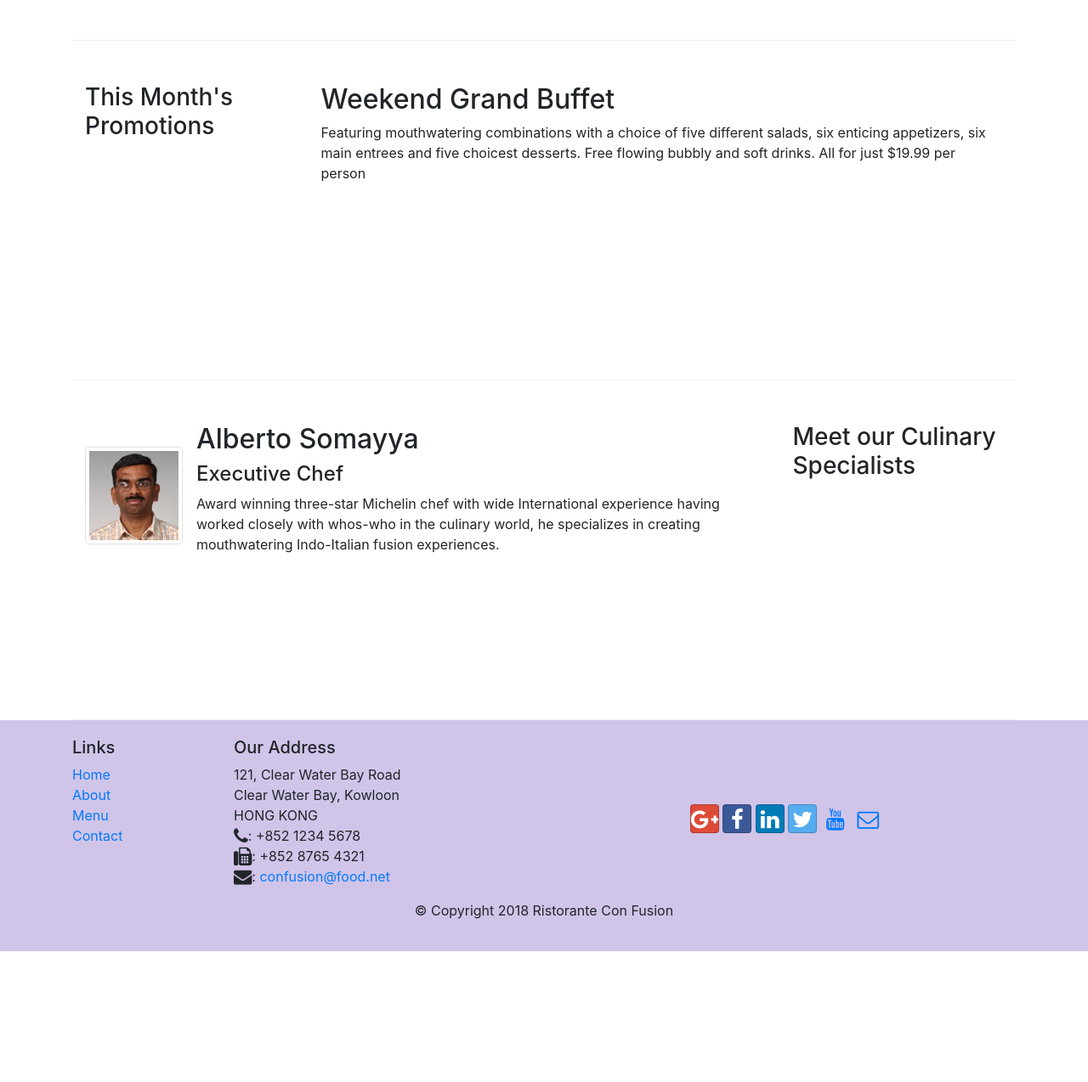
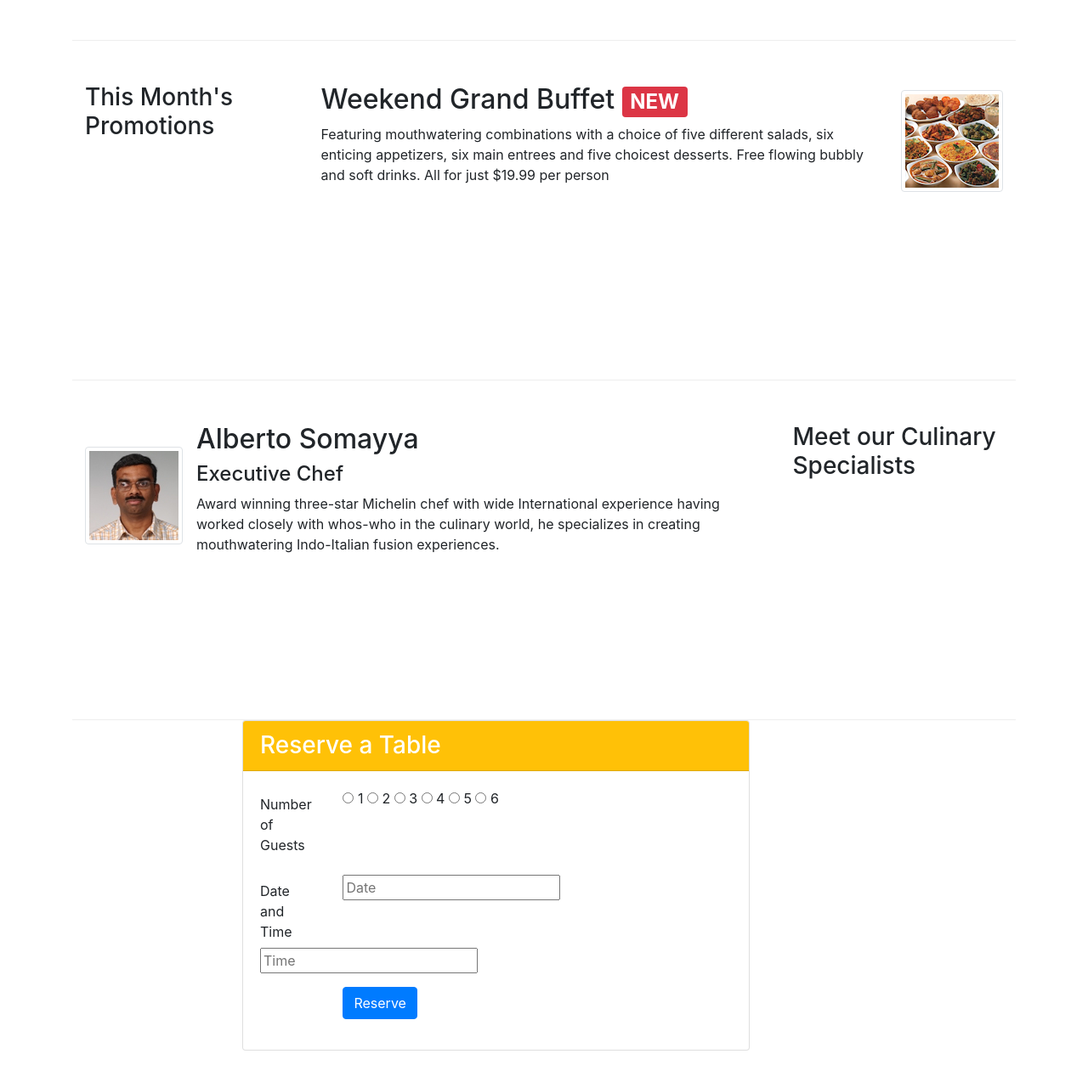
Before and after one commit to RahulAiran/Bootstrap, a website: page index.html in a window 1280 px wide. Shown: the part 686-1960 px from the top of the page at 85% size. Before the commit the page ends 1806 px from the top, so only its background shows below. Drawn offline with nearby package versions, Linux system fonts and the light colour scheme.

Commit message:
Assignment2

```diff
--- a/index.html
+++ b/index.html
@@ -44,8 +44,11 @@
                     <h1>Ristorante con Fusion</h1>
                     <p>We take inspiration from the World's best cuisines, and create a unique fusion experience. Our lipsmacking creations will tickle your culinary senses!</p>
                 </div>
-                <div class="col-12 col-sm align-self-center">
+                <div class="col-12 col-sm-3 align-self-center">
                     <img src="img/logo.png" class="img-fluid">
+                </div>
+                <div class="col-12 col-sm-3 align-self-center btn-group" role="group">
+                      <a type="button" class="btn text-black btn-warning " href="#reservetable">Reserve Table</a>
                 </div>
             </div>
         </div>
@@ -61,7 +64,7 @@
                     <img src="img/uthappizza.png" alt="uthappizza" class="d-flex mr-3 img-thumbnail align-self-center">
                     <div class="media-body">
                         <h2 class="mt-0">Uthappizza <span class="badge badge-danger">HOT</span> <span class="badge badge-pill badge-secondary">$4.99</span></h2>
-                <p>A unique combination of Indian Uthappam (pancake) and Italian pizza, topped with Cerignola olives, ripe vine cherry tomatoes, Vidalia onion, Guntur chillies and Buffalo Paneer.</p>
+                <p class="d-none d-sm-block">A unique combination of Indian Uthappam (pancake) and Italian pizza, topped with Cerignola olives, ripe vine cherry tomatoes, Vidalia onion, Guntur chillies and Buffalo Paneer.</p>
                     </div>
 
                 </div>
@@ -75,8 +78,15 @@
                 <h3>This Month's Promotions</h3>
             </div>
             <div class="col col-sm col-md">
-                <h2>Weekend Grand Buffet</h2>
-                <p>Featuring mouthwatering combinations with a choice of five different salads, six enticing appetizers, six main entrees and five choicest desserts. Free flowing bubbly and soft drinks. All for just $19.99 per person </p>
+                <div class="media">
+                    <div class="media-body">
+                        <h2 class="mt-0">Weekend Grand Buffet <span class="badge badge-danger">NEW</span></h2>
+                <p class="d-none d-sm-block">Featuring mouthwatering combinations with a choice of five different salads, six enticing appetizers, six main entrees and five choicest desserts. Free flowing bubbly and soft drinks. All for just $19.99 per person </p>
+                </div>
+                    <img src="img/buffet.png" alt="Weeknd Grand Buffet" class="d-flex ml-3 img-thumbnail align-self-center">
+
+                </div>
+
             </div>
         </div>
 
@@ -91,14 +101,56 @@
                 <div class="media-body">
                     <h2 class="mt-0">Alberto Somayya</h2>
                 <h4>Executive Chef</h4>
-                <p>Award winning three-star Michelin chef with wide International experience having worked closely with whos-who in the culinary world, he specializes in creating mouthwatering Indo-Italian fusion experiences. </p>
+                <p class="d-none d-sm-block">Award winning three-star Michelin chef with wide International experience having worked closely with whos-who in the culinary world, he specializes in creating mouthwatering Indo-Italian fusion experiences. </p>
                 </div>
                 </div>
 
             </div>
         </div>
+        <div class="row offset-sm-2">
+            <div class="col-12 col-sm-8">
+            <div class="card">
+                <h3 class="card-header bg-warning text-white">
+                    Reserve a Table
+                </h3>
+                <div class="card-body">
+                    <form id="reservetable">
+                        <div class="form-group row">
+                            <label for="Number of Guests" class="col-md-2 col-sm col-form-label">Number of Guests</label>
+                            <div class="radio col-sm">
+                                <label><input type="radio" name="no" > 1 </label>
+                                <label><input type="radio" name="no" > 2 </label>
+                                <label><input type="radio" name="no" > 3 </label>
+                                <label><input type="radio" name="no" > 4 </label>
+                                <label><input type="radio" name="no" > 5 </label>
+                                <label><input type="radio" name="no" > 6 </label>
+                            </div>
+                        </div>
+                           <div class="form-group row">
+                            <label for="dateandtime" class="col-md-2 col-form-label">Date and Time</label>
+                            <div class="col-sm">
+                                <input type="text" name="dateandtime" id="dateandtime" placeholder="Date">
+                            </div>
+                            <div class="col-sm">
+                                <input type="text" name="dateandtime" id="dateandtime" placeholder="Time">
+                            </div>
+
+                        </div>
+                            <div class="form-group row">
+                                <div class="offset-md-2 col-md-10">
+                                     <button class="btn btn-primary" type="submit">Reserve</button>
+                                </div>
+                             </div>
+                    </form>
+                </div>
+
+             </div>
+        </div>
+
+        </div>
     </div>
-
+</br>
+</br>
     <footer class="footer">
         <div class="container">
             <div class="row">
```
Also changed, not shown: css/styles.css (line endings or trailing spaces).
